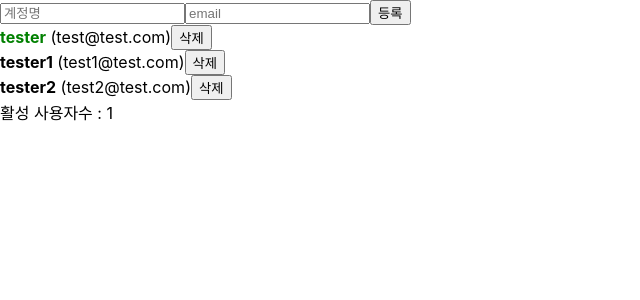
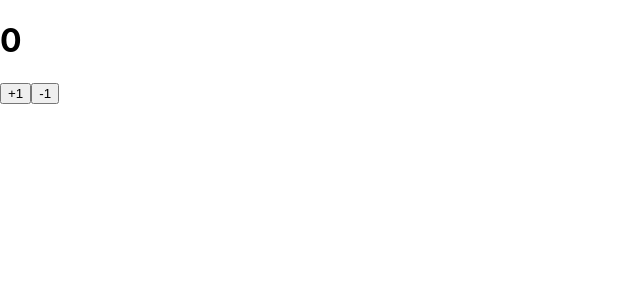
Before and after one commit to redbean88/react_study, a React (Create React App) app: page / in a window 1280 px wide. Shown: the top 300 px of the page, without its empty margins (0-640 px from the left). Built offline with nearby package versions, Linux system fonts and the light colour scheme.

Commit message:
27, 28 클래스형 컴포넌트의 state 와 setState

```diff
--- a/src/Counter.js
+++ b/src/Counter.js
@@ -1,39 +1,72 @@
-import React , {useReducer} from "react";
+import React , { Component} from "react";
 
-function reducer(state, action){
-    switch(action.type){
-        case 'INCREMENT':
-            return state + 1;
-        case 'DECREMENT':
-            return state - 1;
-        default:
-            throw new Error('no action')
+
+class Counter extends Component{
+
+    constructor(props){
+        super(props);
+        this.state = {
+            counter : 0
+        }
     }
 
-}
+    onIncrease = () => {    //함수형
+        this.setState(state => ({
+            counter: this. state.counter + 1
+        }));
+    }
 
-function Counter(){
-
-    const [number, dispatch] = useReducer(reducer , 0);
-
-    const onIncrease = () => {
-       dispatch({
-           type: 'INCREMENT'
-       })
-    }
-    const onDecraese = () => {
-        dispatch({
-            type: 'DECREMENT'
+    onDecraese = () => {    //일반형
+        this.setState({
+            counter: this. state.counter - 1
         })
     }
 
-    return (
-        <div>
-            <h1>{number}</h1>
-            <button onClick={onIncrease}>+1</button>
-            <button onClick={onDecraese}>-1</button>
-        </div>
-    )
+    render(){
+        return (
+            <div>
+                <h1>{this.state.counter}</h1>
+                <button onClick={this.onIncrease}>+1</button>
+                <button onClick={this.onDecraese}>-1</button>
+            </div>
+        )
+    }
 }
 
+// function reducer(state, action){
+//     switch(action.type){
+//         case 'INCREMENT':
+//             return state + 1;
+//         case 'DECREMENT':
+//             return state - 1;
+//         default:
+//             throw new Error('no action')
+//     }
+
+// }
+
+// function Counter(){
+
+//     const [number, dispatch] = useReducer(reducer , 0);
+
+//     const onIncrease = () => {
+//        dispatch({
+//            type: 'INCREMENT'
+//        })
+//     }
+//     const onDecraese = () => {
+//         dispatch({
+//             type: 'DECREMENT'
+//         })
+//     }
+
+//     return (
+//         <div>
+//             <h1>{number}</h1>
+//             <button onClick={onIncrease}>+1</button>
+//             <button onClick={onDecraese}>-1</button>
+//         </div>
+//     )
+// }
+
 export default Counter;
--- a/src/Hello.js
+++ b/src/Hello.js
@@ -1,12 +1,28 @@
-import React from 'react';
+import { render } from '@testing-library/react';
+import React , {Component} from 'react';
 
-function Hello(props){
-    return <div>
-        {props.isSpecial && <b>*</b>}
-        안녕하세요 {props.name}</div>;
+class Hello extends Component{
+    static defaultProps = {
+        name: '이름없음'
+    }
+    render(){
+        const {color, isSpecial, name} = this.props;
+        return (
+            <div style={{color}}>
+                {isSpecial && <b>*</b>}
+                안녕하세요 {name}
+            </div>
+        )
+    }
 }
 
-Hello.defaultProps ={
-    name : 'noname'
-}
+// function Hello(props){
+//     return <div style={{color}}>
+//         {props.isSpecial && <b>*</b>}
+//         안녕하세요 {props.name}</div>;
+// }
+
+// Hello.defaultProps ={
+//     name : 'noname'
+// }
 export default Hello;
--- a/src/index.js
+++ b/src/index.js
@@ -3,10 +3,12 @@ import ReactDOM from 'react-dom';
 import './index.css';
 import App from './App';
 import reportWebVitals from './reportWebVitals';
+import Hello from './Hello';
+import Counter from './Counter';
 
 ReactDOM.render(
   <React.StrictMode>
-    <App />
+    <Counter />
   </React.StrictMode>,
   document.getElementById('root')
 );
```
